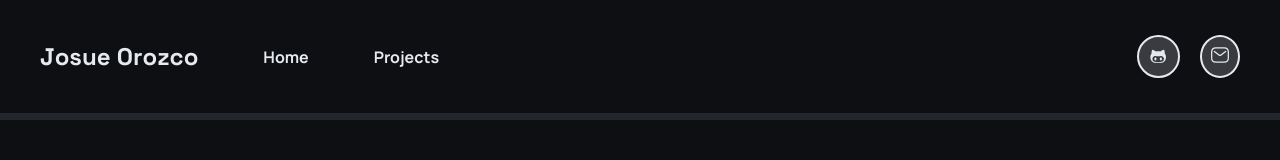
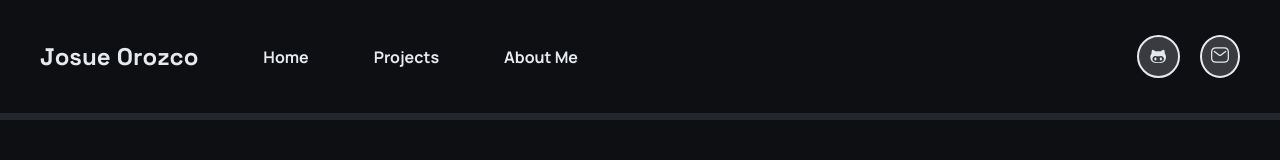
Before and after one commit to JosueOF1130/personal-portfolio, a React (Vite) app: page / in a window 1280 px wide. Shown: the top 160 px of the page. Built offline with nearby package versions, Linux system fonts and the light colour scheme; a web font is replaced by a local one.

Commit message:
about me image import in home, added text selection color change in css

```diff
--- a/src/index.css
+++ b/src/index.css
@@ -76,3 +76,9 @@ p.muted {
 p.body {
   color: var(--body-text);
 }
+
+
+::selection {
+  background-color: var(--primary-text);
+  color: var(--surface);
+}
--- a/src/pages/Home.tsx
+++ b/src/pages/Home.tsx
@@ -10,6 +10,9 @@ import ArrowRight from "../components/icons/ArrowRight";
 import FormModal from "../components/FormModal";
 import RippleHeading from "../components/RippleHeading";
 import AnimatedHeroTitle from "../components/AnimatedHeroTitle";
+
+import me from "../assets/images/MyPic.jpg";
+
 export default function Home(): ReactElement {
     const [isReachOutOpen, setIsReachOutOpen] = useState<boolean>(false);
 
@@ -81,6 +84,14 @@ export default function Home(): ReactElement {
                                 onMouseLeave={(e: React.MouseEvent<HTMLAnchorElement>) => handleLinkOnMouseLeave(e)}
                             >
                                 Projects
+                            </a>
+                        </li>
+                        <li className="nav-link">
+                            <a href="#about-me"
+                                onMouseEnter={(e: React.MouseEvent<HTMLAnchorElement>) => handleLinkOnMouseEnter(e)}
+                                onMouseLeave={(e: React.MouseEvent<HTMLAnchorElement>) => handleLinkOnMouseLeave(e)}
+                            >
+                                About Me
                             </a>
                         </li>
                     </ul>
@@ -215,7 +226,7 @@ export default function Home(): ReactElement {
                     <div className="info">
                         <RippleHeading ></RippleHeading>
                         <div className="content">
-                            <img src="src\assets\images\MyPic.JPG" alt="Me" />
+                            <img src={me} alt="Me" />
                             <p>
                                 I'm a frontend developer focused on building thoughtful, user-centered web and mobile experiences. I combine technical structure with design thinking to create applications that are both functional and intuitive.
                                 <br />
```
